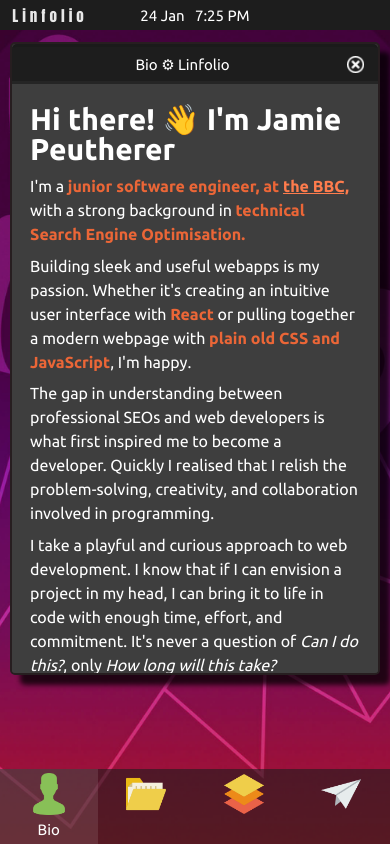
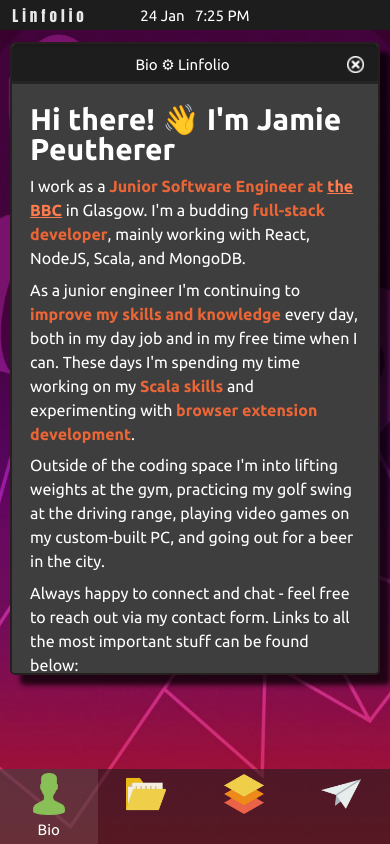
Before and after one commit to Xnanga/linfolio-react, a React (Create React App) app: page / in a window 390 px wide. Built offline with nearby package versions, Linux system fonts and the light colour scheme.

Commit message:
Update bio, tweak modal styling

```diff
--- a/src/Modals/ModalContent/BioModalContent.js
+++ b/src/Modals/ModalContent/BioModalContent.js
@@ -15,61 +15,28 @@
     <section>
       <h1>Hi there! 👋 I'm Jamie Peutherer</h1>
       <p>
-        I'm a{' '}
+        I work as a{' '}
         <span className="highlighted-text">
-          junior software engineer, at{' '}
+          Junior Software Engineer at{' '}
           <a href="https://www.bbc.co.uk/" target="_blank" rel="noreferrer">
-            the BBC,
+            the BBC
           </a>
         </span>{' '}
-        with a strong background in{' '}
-        <span className="highlighted-text">
-          technical Search Engine Optimisation.
-        </span>
+        in Glasgow. I'm a budding <span className="highlighted-text">full-stack developer</span>
+        , mainly working with React, NodeJS, Scala, and MongoDB.
       </p>
       <p>
-        Building sleek and useful webapps is my passion. Whether it's creating
-        an intuitive user interface with{' '}
-        <span className="highlighted-text">React</span> or pulling together a
-        modern webpage with{' '}
-        <span className="highlighted-text">plain old CSS and JavaScript</span>,
-        I'm happy.
+        As a junior engineer I'm continuing to <span className="highlighted-text">improve my skills and knowledge</span> every day, both in my
+        day job and in my free time when I can. These days I'm spending my time working on my <span className="highlighted-text">Scala
+        skills</span> and experimenting with <span className="highlighted-text">browser extension development</span>.
       </p>
       <p>
-        The gap in understanding between professional SEOs and web developers is
-        what first inspired me to become a developer. Quickly I realised that I
-        relish the problem-solving, creativity, and collaboration involved in
-        programming.
-      </p>
-      <p>
-        I take a playful and curious approach to web development. I know that if
-        I can envision a project in my head, I can bring it to life in code with
-        enough time, effort, and commitment. It's never a question of
-        <i> Can I do this?</i>, only <i> How long will this take?</i>
-      </p>
-      <p>
-        I'm continuing to improve my skills and knowledge every day, both in my
-        day job and in my free time. These days I'm spending most of my time
-        getting to grips with{' '}
-        <span className="highlighted-text">
-          <a
-            href="https://www.mongodb.com/mern-stack"
-            target="_blank"
-            rel="noreferrer"
-          >
-            MERN stack
-          </a>
-        </span>
-        , with a view to becoming a confident{' '}
-        <span className="highlighted-text">full-stack developer</span>.
+        Outside of the coding space I'm into lifting weights at the gym, practicing my golf swing at the driving range,
+        playing video games on my custom-built PC, and going out for a beer in the city.
       </p>
       <p>
         Always happy to connect and chat - feel free to reach out via my contact
-        form.
-      </p>
-      <p>
-        You can find quick links to the most important stuff below - otherwise,
-        feel free to click around at your leisure.
+        form. Links to all the most important stuff can be found below:
       </p>
 
       <div className={styles['bio-modal__button-grid']}>
--- a/src/Modals/ModalUI/Modal.module.css
+++ b/src/Modals/ModalUI/Modal.module.css
@@ -74,7 +74,7 @@
   left: calc(10% + 4.5rem);
   z-index: 20;
 
-  height: 70rem;
+  height: fit-content;
   width: 80%;
 
   border-radius: 5px;
@@ -151,6 +151,7 @@
   }
 
   .modal--small {
+    top: 5%;
   }
 
   .modal__body {
```
